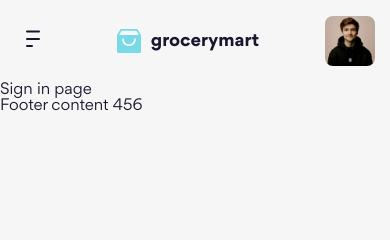
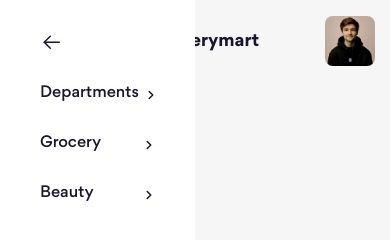
Before and after one commit to dathuynh1710/grocerymart-project, a website: page sign-in.html in a window 390 px wide. Drawn offline with Linux system fonts and the light colour scheme.

Commit message:
Responsive Navbar #2

```diff
--- a/assets/js/scripts.js
+++ b/assets/js/scripts.js
@@ -114,13 +114,19 @@ function handleActiveMenu() {
             if (!items.length) return;
 
             removeActive(menu);
-            items[0].classList.add(activeClass);
+            if (window.innerWidth > 991) items[0].classList.add(activeClass);
 
             Array.from(items).forEach((item) => {
                 item.onmouseenter = () => {
                     if (window.innerWidth <= 991) return;
                     removeActive(menu);
                     item.classList.add(activeClass);
+                };
+                item.onclick = () => {
+                    if (window.innerWidth > 991) return;
+                    removeActive(menu);
+                    item.classList.add(activeClass);
+                    item.scrollIntoView();
                 };
             });
         });
@@ -161,3 +167,15 @@ function initJsToggle() {
         };
     });
 }
+
+window.addEventListener("template-loaded", () => {
+    const links = $$(".js-dropdown-list > li > a");
+
+    links.forEach((link) => {
+        link.onclick = () => {
+            if (window.innerWidth > 991) return;
+            const item = link.closest("li");
+            item.classList.toggle("navbar__item--active");
+        };
+    });
+});
--- a/scss/components/_dropdown.scss
+++ b/scss/components/_dropdown.scss
@@ -5,6 +5,11 @@
     width: min(1240px, 100%);
     padding-top: 54px;
     display: none;
+
+    @include abstracts.breakpoint(lg) {
+        position: initial;
+        padding-top: 0;
+    }
 
     &__inner {
         --inner-padding: 30px;
@@ -25,6 +30,18 @@
             translate: -50%;
             filter: var(--dropdown-arrow-color);
         }
+
+        @include abstracts.breakpoint(lg) {
+            padding: 0 40px;
+
+            border-radius: 0;
+            background: transparent;
+            box-shadow: none;
+
+            &::before {
+                content: none;
+            }
+        }
     }
 }
 
@@ -38,6 +55,12 @@
         height: var(--max-inner-height);
         border-right: 1px solid var(--top-menu-border-color);
         overflow-y: auto;
+
+        @include abstracts.breakpoint(lg) {
+            width: 100%;
+            height: auto;
+            border-right: none;
+        }
     }
 }
 
@@ -48,6 +71,10 @@
     + .menu-column {
         margin-top: 22px;
     }
+
+    @include abstracts.breakpoint(lg) {
+        margin-top: 10px;
+    }
     &__icon {
         flex-shrink: 0;
         width: 36px;
@@ -56,6 +83,10 @@
 
         @include abstracts.breakpoint(xl) {
             display: none;
+        }
+
+        @include abstracts.breakpoint(lg) {
+            display: block;
         }
     }
 
@@ -84,10 +115,18 @@
         font-size: 1.6rem;
         font-weight: 500;
         line-height: 150%;
+
+        @include abstracts.breakpoint(lg) {
+            margin-bottom: 26px;
+        }
     }
 
     &__list {
         margin-top: 19px;
+
+        @include abstracts.breakpoint(lg) {
+            margin-top: 0;
+        }
     }
 
     &__item {
@@ -118,6 +157,11 @@
     grid-template-columns: repeat(3, 1fr);
     overflow-y: auto;
 
+    @include abstracts.breakpoint(lg) {
+        position: initial;
+        grid-template-columns: 1fr;
+        padding-left: 0;
+    }
     &--not-main {
         position: initial;
         inset: initial;
@@ -125,5 +169,10 @@
         grid-template-columns: repeat(4, 1fr);
         height: var(--max-inner-height);
         padding-left: 0;
+
+        @include abstracts.breakpoint(lg) {
+            grid-template-columns: 1fr;
+            height: auto;
+        }
     }
 }
--- a/scss/layout/_header.scss
+++ b/scss/layout/_header.scss
@@ -85,6 +85,9 @@
         @include abstracts.breakpoint(lg) {
             flex-direction: column;
             align-items: flex-start;
+
+            overflow-y: auto;
+            height: calc(100% - 26px);
         }
     }
 
@@ -94,10 +97,15 @@
         }
 
         @include abstracts.breakpoint(lg) {
+            width: 100%;
+
             &:hover .dropdown {
                 display: none;
             }
-            width: 100%;
+
+            &--active .dropdown {
+                display: block !important;
+            }
         }
     }
 
@@ -121,6 +129,15 @@
 
     &__arrow {
         margin-top: 3px;
+
+        @include abstracts.breakpoint(lg) {
+            rotate: -90deg;
+            transition: rotate 0.3s;
+        }
+    }
+
+    &__item--active &__arrow {
+        rotate: 0deg;
     }
 }
 
--- a/templates/header.html
+++ b/templates/header.html
@@ -12,7 +12,7 @@
         </a>
 
         <!-- Navbar -->
-        <nav id="navbar" class="navbar hide">
+        <nav id="navbar" class="navbar show">
             <button class="navbar__close-btn js-toggle" toggle-target="#navbar">
                 <img src="./assets/icons/arrow-left.svg" alt="" />
             </button>
@@ -29,7 +29,7 @@
                                 <div class="top-menu__main">
                                     <!-- Menu column -->
                                     <div class="menu-column">
-                                        <div class="menu-column__icon">
+                                        <div class="menu-column__icon d-lg-none">
                                             <img
                                                 src="./assets/img/category/cate-1.1.svg"
                                                 alt=""
@@ -43,7 +43,7 @@
                                         </div>
 
                                         <div class="menu-column__content">
-                                            <h2 class="menu-column__heading">All Departments</h2>
+                                            <h2 class="menu-column__heading d-lg-none">All Departments</h2>
                                             <ul class="menu-column__list js-menu-list">
                                                 <li class="menu-column__item">
                                                     <a href="#!" class="menu-column__link">
```
Also changed, not shown: assets/css/main.css, 1 other file.
